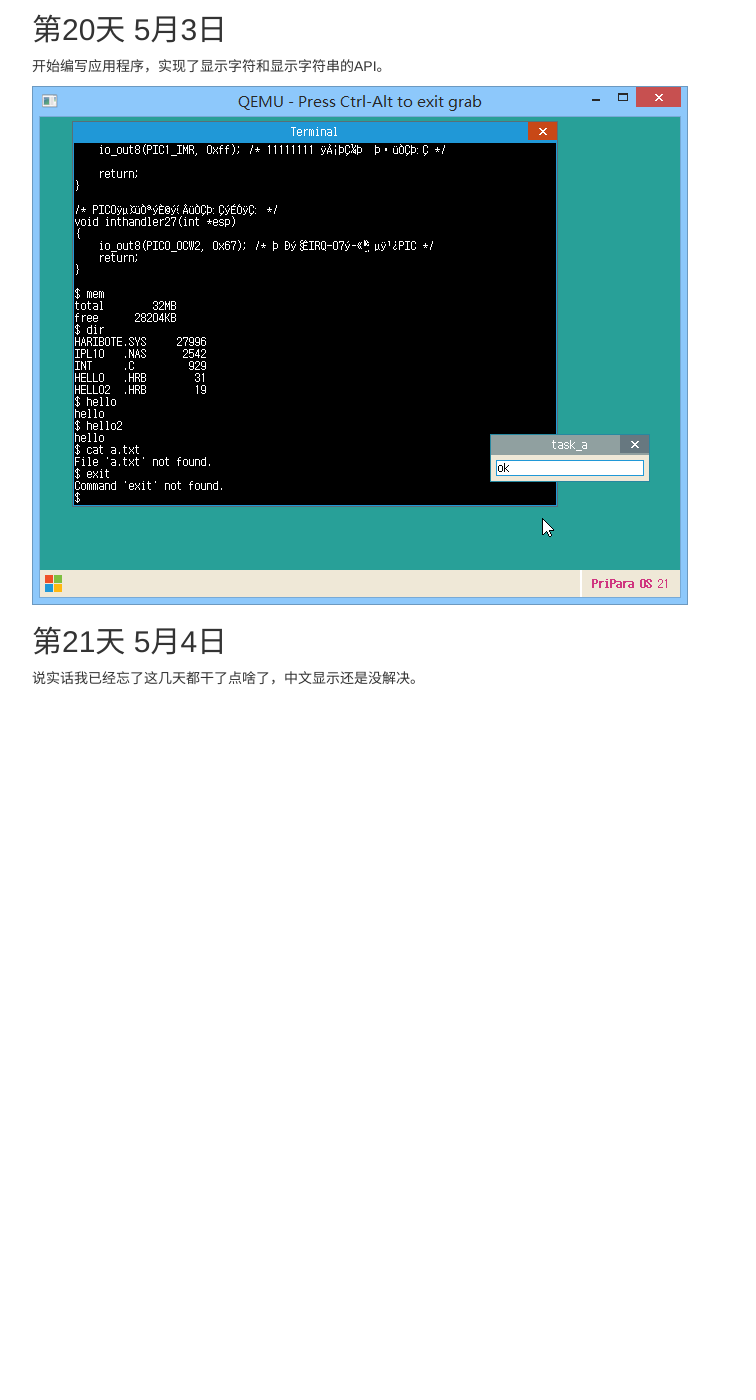
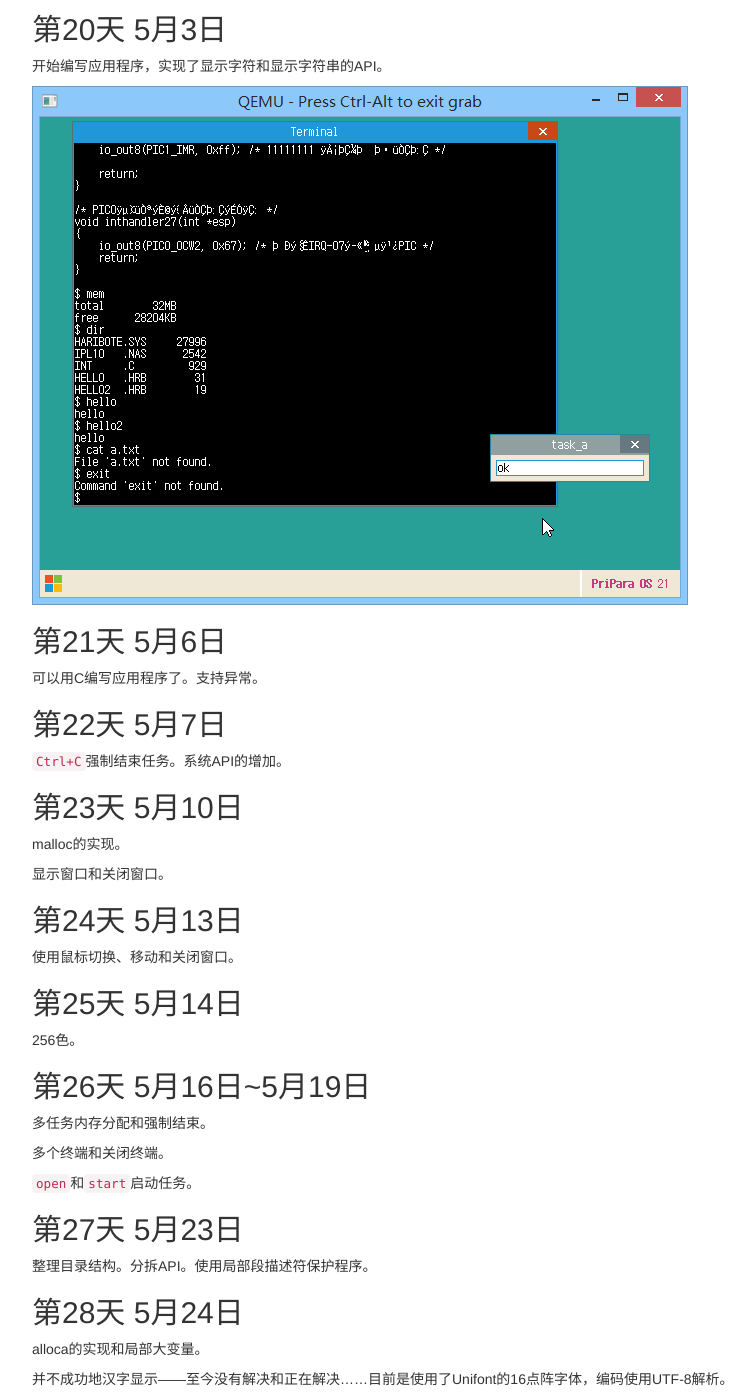
Before and after one commit to kingfree/kingfree.github.io, a Jekyll site: the page built from books/2015-04-20-osask.md, in a window 1280 px wide and 1400 px high, scrolled down 6541 px. Shown: the whole window, without its empty margins (428-1184 px from the left). Built offline with Jekyll 4.4.1, drawn with Linux system fonts in a browser that asks for light colours; nearby versions of some CDN libraries; library files that are not in the unit come from our copies; comment, search, counter and statistics services are not loaded; before the commit the page ends 7240 px from its top, so only the background shows below that; some of the changed text lies outside the part shown.

Commit message:
更新OSASK的进展

```diff
--- a/books/2015-04-20-osask.md
+++ b/books/2015-04-20-osask.md
@@ -6,7 +6,7 @@ group: book
 etitle: "30日でできる！OS自作入門"
 permalink: /books/osask/
 date: 2015-4-20
-update: 2015-5-3
+update: 2015-6-21
 ---
 
 书上讲得很细了，我就说说我在制作过程中和书中不一样的做法。
@@ -206,6 +206,42 @@ update: 2015-5-3
 
 ![大分辨率](/images/osask/day21_terminal.png)
 
-## 第21天 5月4日
+## 第21天 5月6日
 
-说实话我已经忘了这几天都干了点啥了，中文显示还是没解决。
+可以用C编写应用程序了。支持异常。
+
+## 第22天 5月7日
+
+`Ctrl+C`强制结束任务。系统API的增加。
+
+## 第23天 5月10日
+
+malloc的实现。
+
+显示窗口和关闭窗口。
+
+## 第24天 5月13日
+
+使用鼠标切换、移动和关闭窗口。
+
+## 第25天 5月14日
+
+256色。
+
+## 第26天 5月16日~5月19日
+
+多任务内存分配和强制结束。
+
+多个终端和关闭终端。
+
+`open`和`start`启动任务。
+
+## 第27天 5月23日
+
+整理目录结构。分拆API。使用局部段描述符保护程序。
+
+## 第28天 5月24日
+
+alloca的实现和局部大变量。
+
+并不成功地汉字显示——至今没有解决和正在解决……目前是使用了Unifont的16点阵字体，编码使用UTF-8解析。
```
Also changed, not shown: _posts/2015-05-31-nico-cosplay.md (deleted, +0 -7 lines).
